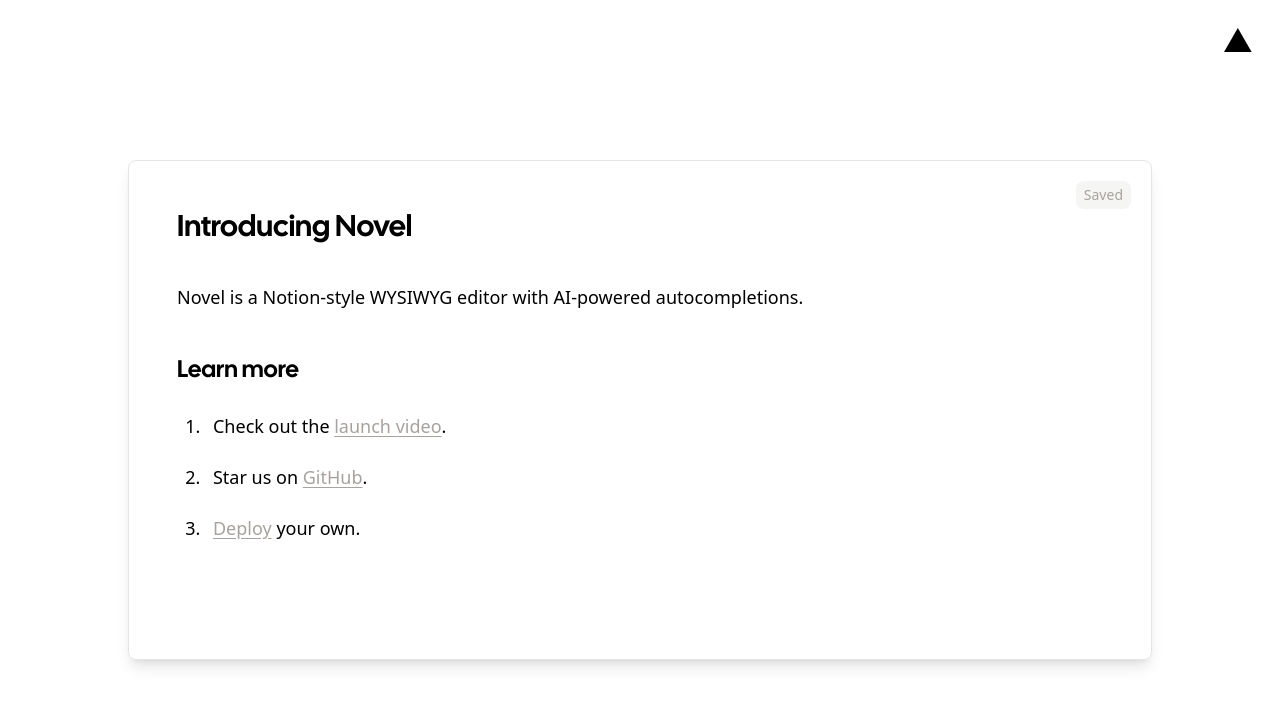
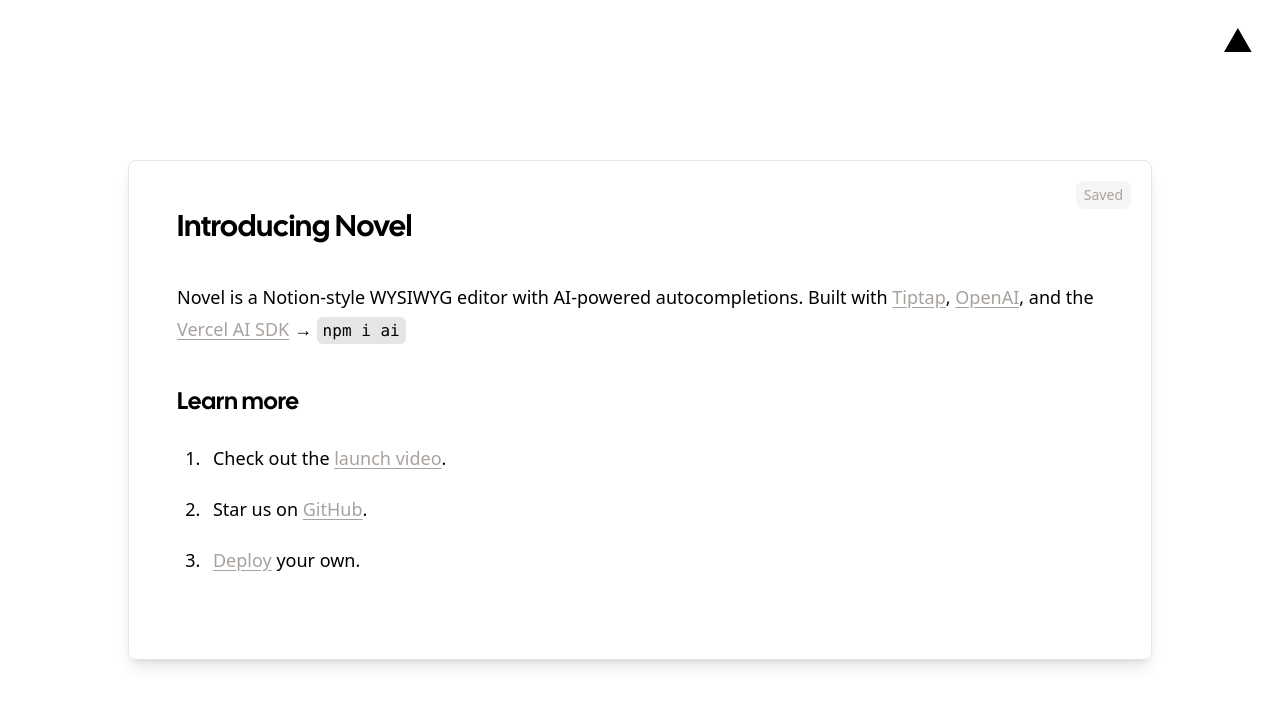
Before and after one commit to Devsniper1106/agent-doc, a Next.js app: page / in a window 1280 px wide. Shown: the top 706 px of the page. Built offline with nearby package versions, Linux system fonts and the light colour scheme.

Commit message:
edited default text

```diff
--- a/ui/editor/index.tsx
+++ b/ui/editor/index.tsx
@@ -24,8 +24,57 @@
         content: [
           {
             type: "text",
-            text: "Novel is a Notion-style WYSIWYG editor with AI-powered autocompletions. ",
+            text: "Novel is a Notion-style WYSIWYG editor with AI-powered autocompletions. Built with ",
           },
+          {
+            type: "text",
+            marks: [
+              {
+                type: "link",
+                attrs: {
+                  href: "https://tiptap.dev/",
+                  target: "_blank",
+                  class:
+                    "text-stone-400 underline underline-offset-[3px] hover:text-stone-600 transition-colors cursor-pointer",
+                },
+              },
+            ],
+            text: "Tiptap",
+          },
+          { type: "text", text: ", " },
+          {
+            type: "text",
+            marks: [
+              {
+                type: "link",
+                attrs: {
+                  href: "https://openai.com/",
+                  target: "_blank",
+                  class:
+                    "text-stone-400 underline underline-offset-[3px] hover:text-stone-600 transition-colors cursor-pointer",
+                },
+              },
+            ],
+            text: "OpenAI",
+          },
+          { type: "text", text: ", and the " },
+          {
+            type: "text",
+            marks: [
+              {
+                type: "link",
+                attrs: {
+                  href: "https://sdk.vercel.ai/docs",
+                  target: "_blank",
+                  class:
+                    "text-stone-400 underline underline-offset-[3px] hover:text-stone-600 transition-colors cursor-pointer",
+                },
+              },
+            ],
+            text: "Vercel AI SDK",
+          },
+          { type: "text", text: " → " },
+          { type: "text", marks: [{ type: "code" }], text: "npm i ai" },
         ],
       },
       {
```
